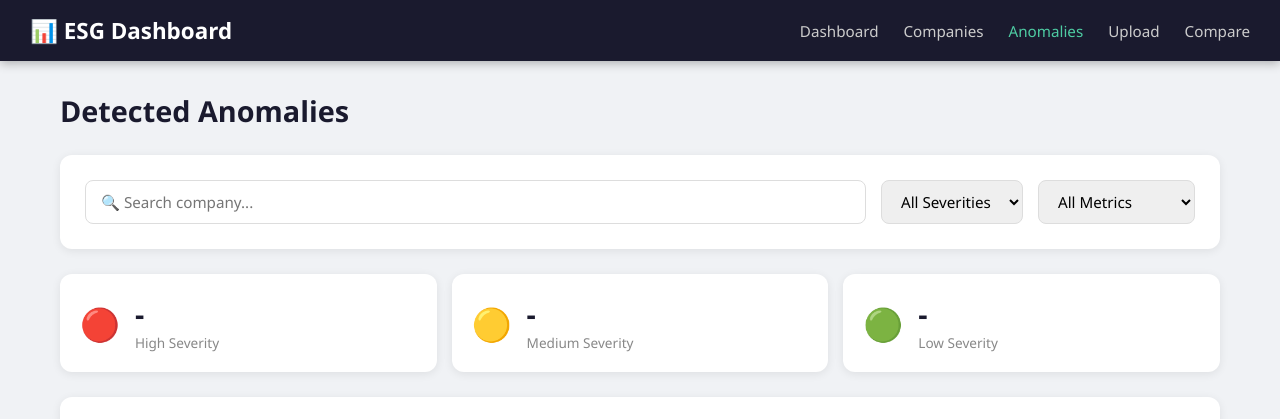
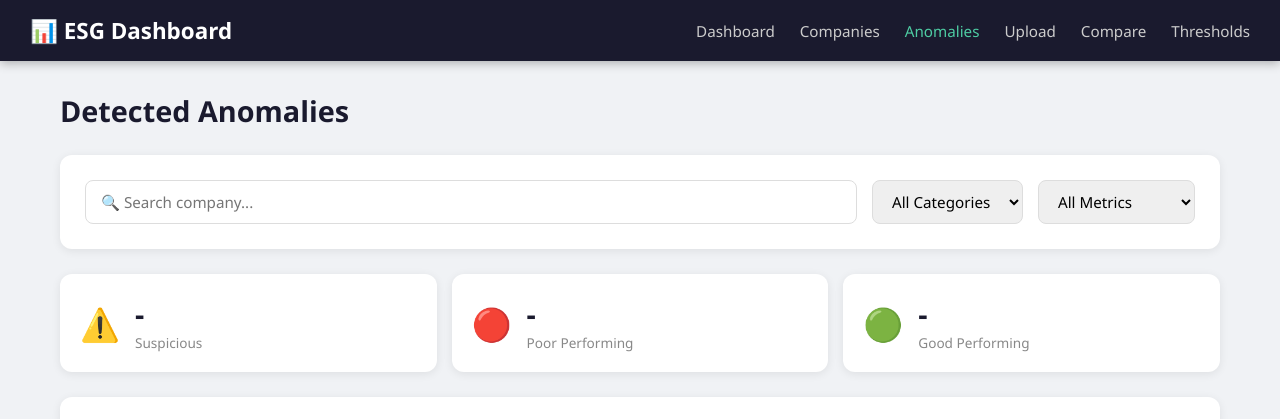
Before and after one commit to nikhilm2005-nik/esg-anomaly-dashboard, a plain HTML site: page frontend/pages/anomalies.html in a window 1280 px wide. Shown: the top 419 px of the page. Drawn offline with Linux system fonts and the light colour scheme; no server answers.

Commit message:
Updated anomalies page

```diff
--- a/frontend/pages/anomalies.html
+++ b/frontend/pages/anomalies.html
@@ -15,6 +15,7 @@
             <li><a href="anomalies.html" class="active">Anomalies</a></li>
             <li><a href="upload.html">Upload</a></li>
             <li><a href="compare.html">Compare</a></li>
+            <li><a href="thresholds.html">Thresholds</a></li>
         </ul>
     </nav>
 
@@ -27,10 +28,10 @@
                     style="flex:1; padding:10px 15px; border:1px solid #ddd; border-radius:8px; font-size:0.95rem;">
                 <select id="severityFilter"
                     style="padding:10px 15px; border:1px solid #ddd; border-radius:8px; font-size:0.95rem;">
-                    <option value="">All Severities</option>
-                    <option value="HIGH">🔴 High</option>
-                    <option value="MEDIUM">🟡 Medium</option>
-                    <option value="LOW">🟢 Low</option>
+                    <option value="">All Categories</option>
+                    <option value="SUSPICIOUS">⚠️ Suspicious</option>
+                    <option value="POOR">🔴 Poor</option>
+                    <option value="GOOD">🟢 Good</option>
                 </select>
                 <select id="metricFilter"
                     style="padding:10px 15px; border:1px solid #ddd; border-radius:8px; font-size:0.95rem;">
@@ -42,26 +43,27 @@
             </div>
         </div>
 
+        <!-- Summary Badges -->
     <div style="display:flex; gap:15px; margin-bottom:25px; flex-wrap:wrap;">
+        <div class="card" style="flex:1;">
+            <div class="card-icon">⚠️</div>
+            <div class="card-info">
+                <h3 id="highCount">-</h3>
+                <p>Suspicious</p>
+            </div>
+        </div>
         <div class="card" style="flex:1;">
             <div class="card-icon">🔴</div>
             <div class="card-info">
-                    <h3 id="highCount">-</h3>
-                    <p>High Severity</p>
-                </div>
-            </div>
-            <div class="card" style="flex:1;">
-                <div class="card-icon">🟡</div>
-                <div class="card-info">
                 <h3 id="mediumCount">-</h3>
-                    <p>Medium Severity</p>
+                <p>Poor Performing</p>
             </div>
         </div>
         <div class="card" style="flex:1;">
             <div class="card-icon">🟢</div>
             <div class="card-info">
                 <h3 id="lowCount">-</h3>
-                    <p>Low Severity</p>
+                <p>Good Performing</p>
             </div>
         </div>
 </div>
```
Lines whose indentation alone changed are shown as unchanged.
